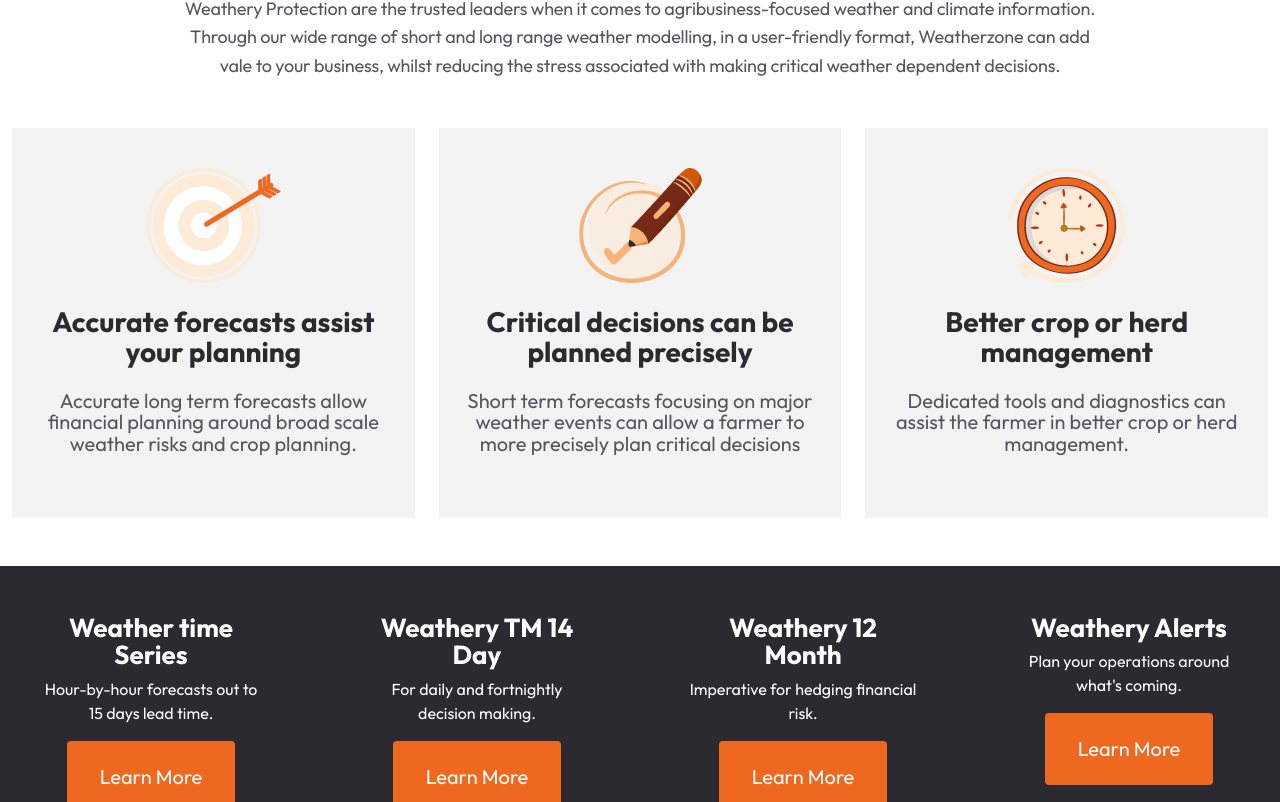
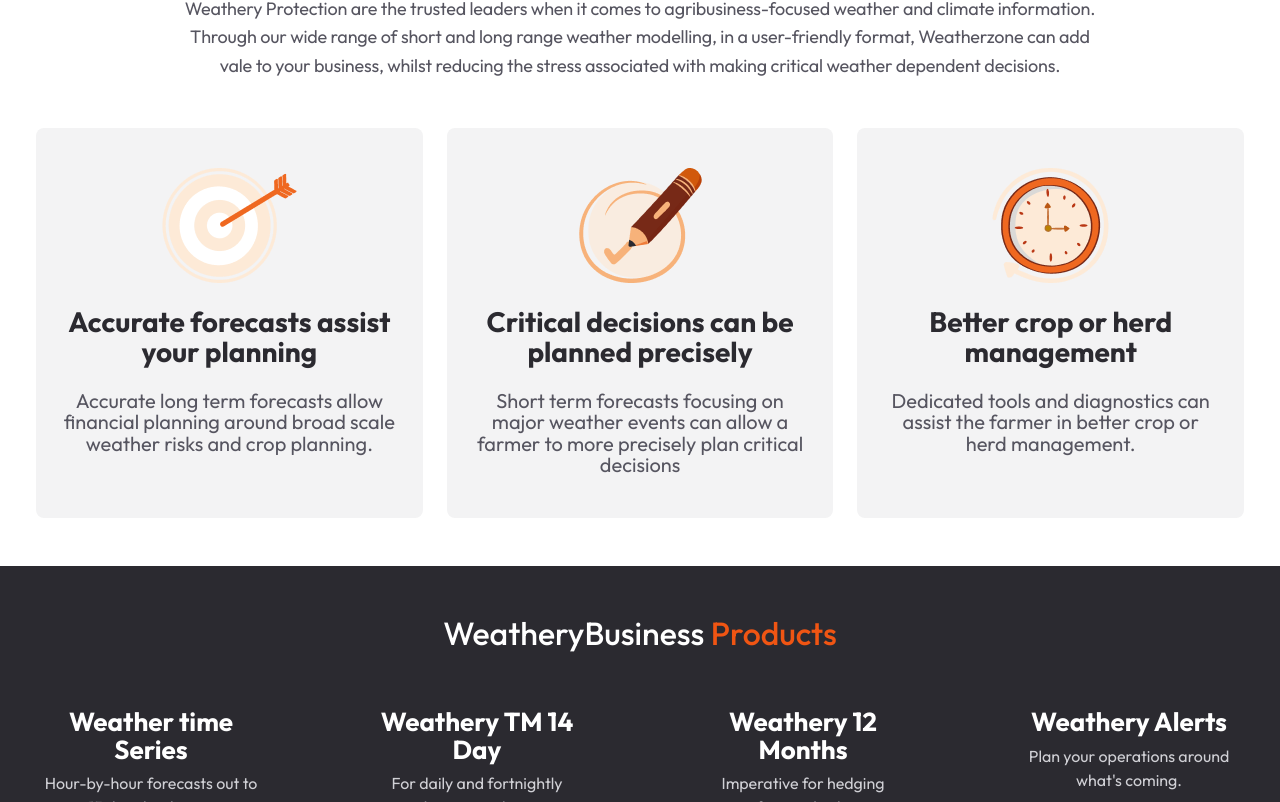
Before and after one commit to Maiqel1/weather-business, a React (Create React App) app: page / in a window 1280 px wide. Shown: the part 1758-2560 px from the top of the page. Built offline with nearby package versions, Linux system fonts and the light colour scheme.

Commit message:
fix: minor bug fixes and styling issues

```diff
--- a/src/components/Cards.jsx
+++ b/src/components/Cards.jsx
@@ -6,7 +6,7 @@
   return (
     <div className="container-fluid mb-5 mt-5">
       <div className="d-flex justify-content-center flex-wrap flex-md-nowrap">
-        <div className="customCard  h-full p-4 pb-5">
+        <div className="customCard  h-full p-4 pb-5 ms-0 ms-md-4">
           <div className="text-center">
             <img src={cardImg1} className="text-center mt-3" alt="" />
             <h3 className="mt-4">Accurate forecasts assist your planning</h3>
@@ -16,7 +16,7 @@
             </p>
           </div>
         </div>
-        <div className="customCard  mx-auto ms-0 ms-md-4 ms-lg-4 me-0 me-md-4 me-lg-4 mt-3 mt-md-0 mt-md-0 mb-3 mb-md-0 mb-lg-0 h-full p-4">
+        <div className="customCard  mx-auto ms-0 ms-md-5 ms-lg-4 me-0 me-md-5 me-lg-4 mt-3 mt-md-0 mt-md-0 mb-3 mb-md-0 mb-lg-0 h-full p-4">
           <div className="text-center">
             <img src={cardImg2} className="text-center mt-3" alt="" />
             <h3 className="mt-4">
@@ -28,7 +28,7 @@
             </p>
           </div>
         </div>
-        <div className="customCard h-full  p-4">
+        <div className="customCard h-full  p-4 me-0 me-md-4">
           <div className="text-center">
             <img src={cardImg3} className="text-center mt-3" alt="" />
             <h3 className="mt-4">Better crop or herd management</h3>
--- a/src/components/Products.jsx
+++ b/src/components/Products.jsx
@@ -1,11 +1,12 @@
 function Products() {
   return (
     <div className="products">
+      <h2 className='text-center text-white mt-5'>WeatheryBusiness <span style={{color : "#F05513" }}>Products</span></h2>
       <div className="row">
         <div className="p-5 col-12 col-md-3 d-flex justify-content-center mx-auto">
           <section className="justify-content-center text-center">
             <h3 className="text-white">Weather time Series</h3>
-            <p className="text-white">
+            <p className="">
               Hour-by-hour forecasts out to 15 days lead time.
             </p>
             <center>
@@ -16,7 +17,7 @@
         <div className="p-5 col-12 col-md-3 d-flex justify-content-center">
           <section className="justify-content-center text-center">
           <h3 className="text-white">Weathery TM 14 Day</h3>
-            <p className="text-white">
+            <p className="">
             For daily and fortnightly decision making.
             </p>
             <center>
@@ -26,9 +27,9 @@
         </div>
         <div className="p-5 col-12 col-md-3 d-flex justify-content-center">
           <section className="justify-content-center text-center">
-          <h3 className="text-white">Weathery 12 Month</h3>
-            <p className="text-white">
-            Imperative for hedging financial risk.
+          <h3 className="text-white">Weathery 12 Months</h3>
+            <p className="">
+            Imperative for hedging <br className="d-none d-md-block" /> financial risk.
             </p>
             <center>
             <button className="btn btn-lg text-white">Learn More</button>
@@ -38,7 +39,7 @@
         <div className="p-5 col-12 col-md-3 d-flex justify-content-center">
           <section className="justify-content-center text-center">
           <h3 className="text-white">Weathery Alerts</h3>
-            <p className="text-white">
+            <p className="">
             Plan your operations around what's coming.
             </p>
             <center>
--- a/src/index.css
+++ b/src/index.css
@@ -83,6 +83,7 @@
   background-color: #F3F3F4;
   /* height: 100%;   */
   width: 429px;
+  border-radius: 8px;
 
 }
 
@@ -142,12 +143,7 @@
   font-weight: 700;
 font-size: 26px;
 line-height: 106%;
-/* identical to box height, or 32px */
-
 text-align: center;
-
-/* Grey/50 */
-
 color: #FBFBFC;
 }
 
```
